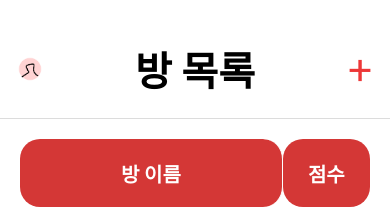
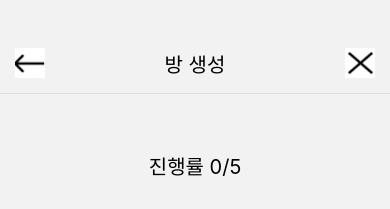
Before and after one commit to Fall2021-CNU-SE/DomusPopuli-App, a React Native app: screen /RoomMade in a window 390 px wide. Shown: the top 209 px of the page. Built offline with nearby package versions, Linux system fonts and the light colour scheme.

Commit message:
add RoomMade page to navigation

```diff
--- a/App.js
+++ b/App.js
@@ -4,6 +4,7 @@ import { NavigationContainer } from '@react-navigation/native';
 import { createNativeStackNavigator } from '@react-navigation/native-stack';
 import RoomList from './RoomList'
 import CheckList from './CheckList'
+import RoomMade from './RoomMade'
 
 const Stack = createNativeStackNavigator();
 
@@ -19,6 +20,10 @@ const app = () => {
           name="CheckList"
           component={CheckList}
         />
+        <Stack.Screen
+          name="RoomMade"
+          component={RoomMade}
+        />
       </Stack.Navigator>
     </NavigationContainer>
   );
--- a/RoomList.js
+++ b/RoomList.js
@@ -13,10 +13,14 @@ const RoomList = ({ navigation }) => {
           style={styles.imageButton}
         />
         <Text style={styles.headerText}>방 목록</Text>
-        <Image
-          source={require('./image/plus.png')}
-          style={styles.imageButton}
-        />
+        <TouchableWithoutFeedback
+          onPress={ ()=>navigation.navigate("RoomMade") }
+        >
+          <Image
+            source={require('./image/plus.png')}
+            style={styles.imageButton}
+          />
+        </TouchableWithoutFeedback>
       </View>
 
       <View style={styles.content}>
--- a/RoomMade.js
+++ b/RoomMade.js
@@ -1,8 +1,11 @@
 import React from 'react';
-import { Text, View, Image, StyleSheet, TextInput } from 'react-native';
+import { Text, View, Image, StyleSheet, TextInput,
+TouchableWithoutFeedback } from 'react-native';
+import { NavigationContainer } from '@react-navigation/native';
+import { createNativeStackNavigator } from '@react-navigation/native-stack';
 import BouncyCheckbox from "react-native-bouncy-checkbox";
 
-const RoomMade = () => {
+const RoomMade = ({ navigation }) => {
   return (
     <View style={styles.container}>
       <View style={styles.header}>
@@ -11,10 +14,14 @@ const RoomMade = () => {
           style={styles.imageButton}
         />
         <Text style={styles.black}>방 생성</Text>
-        <Image
-          source={require('./image/x.png')}
-          style={styles.imageButton}
-        />
+        <TouchableWithoutFeedback
+          onPress={ ()=>navigation.popToTop() }
+        >
+          <Image
+            source={require('./image/x.png')}
+            style={styles.imageButton}
+          />
+        </TouchableWithoutFeedback>
       </View>
 
       <View style={styles.title}>
```
Also changed, not shown: 1 other file (tests, documents, lock files or other folders).
